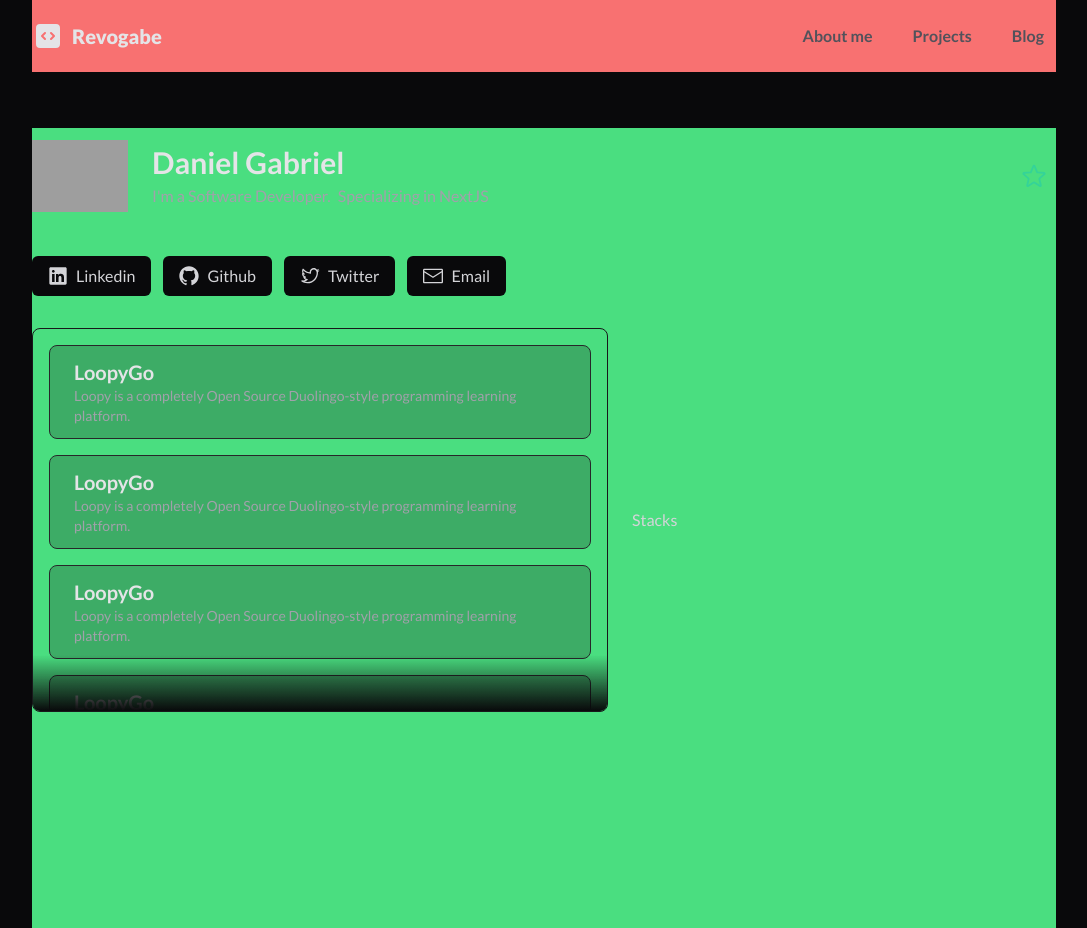
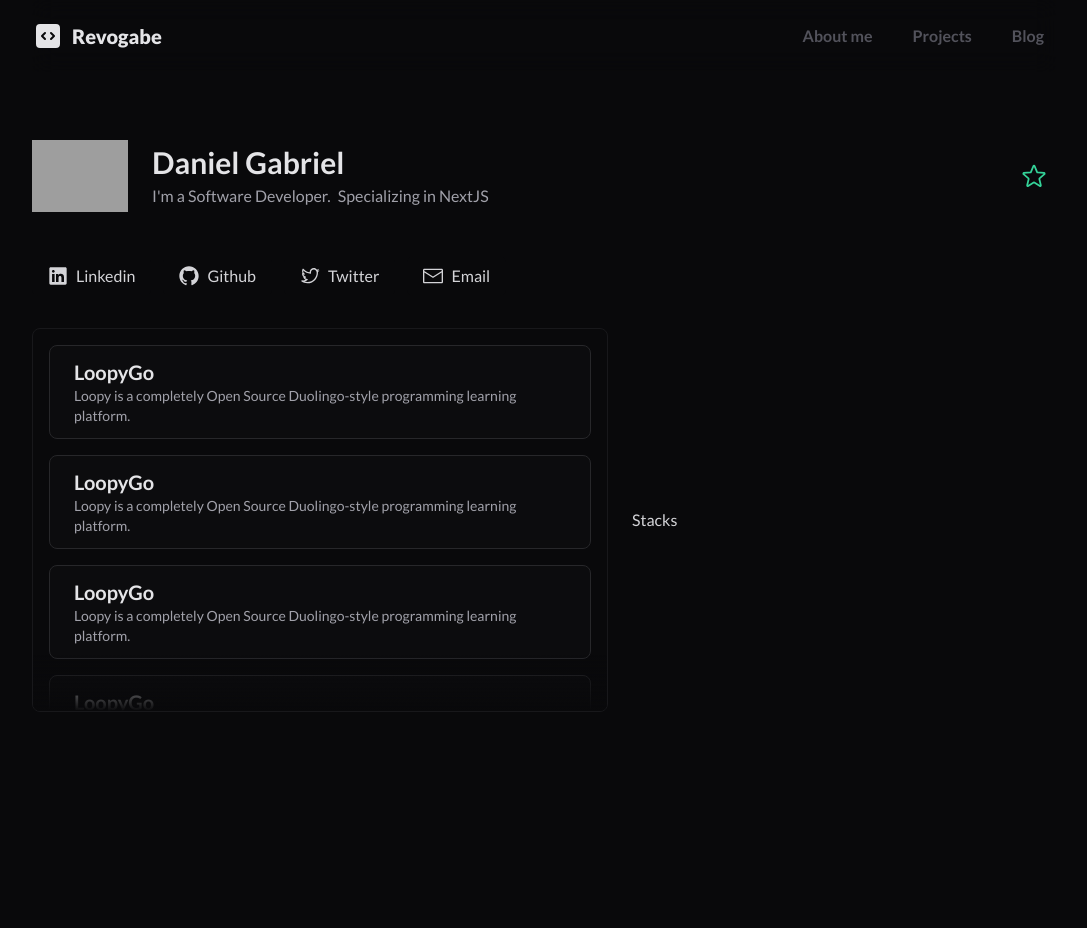
Before and after one commit to revogabe/my-portifolio, a Next.js app: page / in a window 1280 px wide. Shown: the whole page, without its empty margins (96-1183 px from the left). Built offline with nearby package versions, Linux system fonts and the light colour scheme; no server answers; the database is empty; grey boxes are pictures that could not be loaded.

Commit message:
remove: bg-color

```diff
--- a/src/app/(home)/page.tsx
+++ b/src/app/(home)/page.tsx
@@ -10,7 +10,7 @@ import Image from 'next/image'
 
 export default function Home() {
   return (
-    <main className="mt-32 bg-green-400 flex h-screen w-full flex-col items-center justify-start gap-8">
+    <main className="mt-32 flex h-screen w-full flex-col items-center justify-start gap-8">
       <div className="flex w-full items-center justify-between gap-6">
         <div className="flex w-full items-center justify-start gap-6">
           <Image
--- a/src/components/Header.tsx
+++ b/src/components/Header.tsx
@@ -4,7 +4,7 @@ import { CodeBracketSquareIcon } from '@heroicons/react/24/solid'
 
 export function Header() {
   return (
-    <header className="z-30 max-w-5xl fixed top-0 left-0 right-0 bg-red-400 mx-auto flex w-full h-max backdrop-blur-md ">
+    <header className="z-30 max-w-5xl fixed top-0 left-0 right-0 mx-auto flex w-full h-max backdrop-blur-md ">
       <div className="flex  w-full items-center justify-between py-4">
         <Link href="/">
           <div className="flex items-center justify-start gap-2">
```
